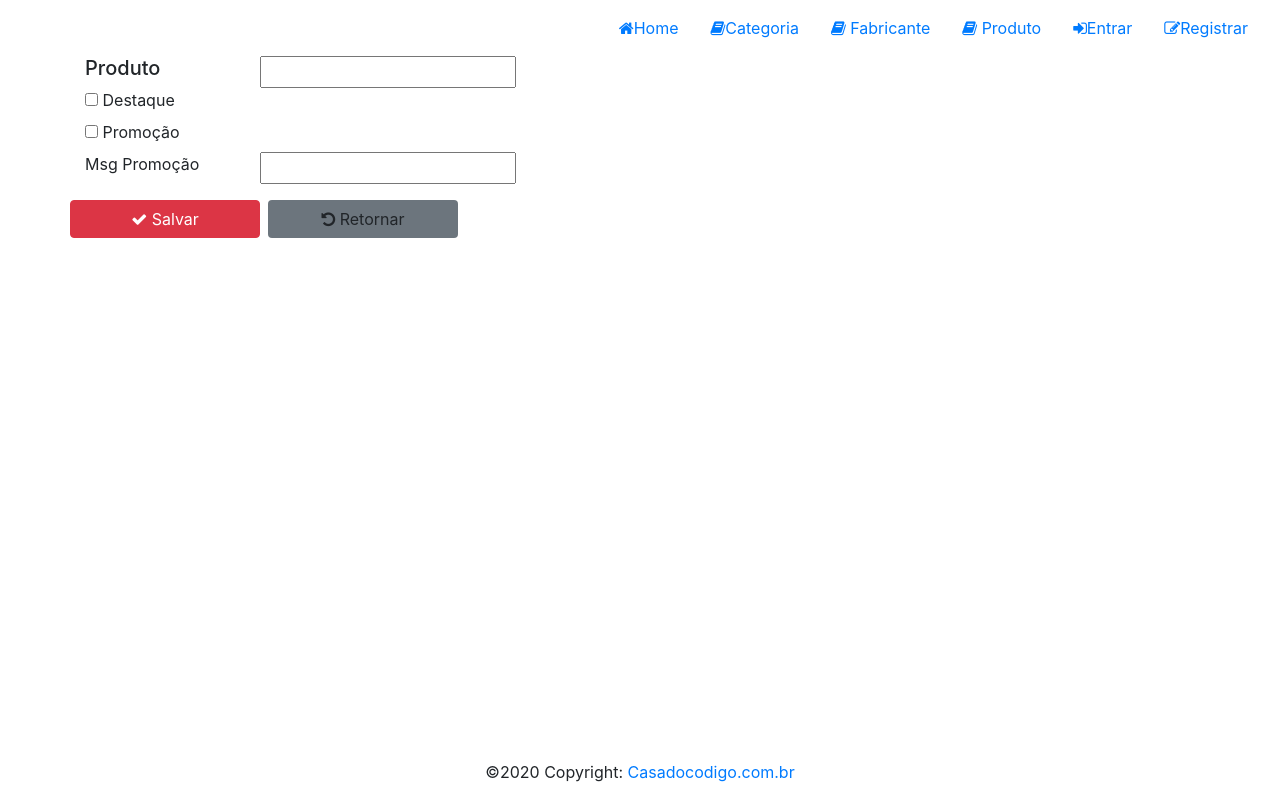
After one commit to ocaiohen/LojaPSI2025, a Django app: page /produto/edit/1 in a window 1280 px wide. The commit adds this page. Run offline with Django 4.2, Linux system fonts and the light colour scheme; data that the repository does not hold is empty; some libraries are stand-ins or nearby versions.

Commit message:
Made some stuff

```diff
--- /dev/null
+++ b/loja/templates/produto/produto-edit.html
@@ -0,0 +1,63 @@
+{% extends "base.html" %}
+{% load static %}
+
+{% block title %}Início{% endblock %}
+
+{% block styles %}
+    <link rel="stylesheet" href="{% static 'css/home.css' %}">
+{% endblock %}
+
+{% block content %}
+    <div id="content">
+        <div class="container">
+            <form method="POST" action="/produto/edit">
+                {% csrf_token %}
+                <div class="row">
+                    <input type="hidden" value="{{ produto.id }}" name="id">
+                    <h5 for="Produto" class="col-md-2">Produto</h5>
+                    <input value="{{ produto.Produto }}" name="Produto">
+                </div>
+
+                <div class="row">
+                    <div class="col-md-2">
+                        {% if produto.destaque %}
+                            <input type="checkbox" checked name="destaque">
+                        {% else %}
+                            <input type="checkbox" name="destaque">
+                        {% endif %}
+                        <label for="destaque">Destaque</label>
+                    </div>
+                </div>
+
+                <div class="row">
+                    <div class="col-md-2">
+                        {% if produto.promocao %}
+                            <input type="checkbox" checked name="promocao">
+                        {% else %}
+                            <input type="checkbox" name="promocao">
+                        {% endif %}
+                        <label for="promocao">Promoção</label>
+                    </div>
+                </div>
+
+                <div class="row">
+                    <label for="msgPromocao" class="col-md-2">Msg Promoção</label>
+                    <input value="{{ produto.msgPromocao }}" name="msgPromocao">
+                </div>
+
+                <div class="row">
+                    <button type="submit" class="btn btn-danger col-md-2 mt-3 mr-2">
+                        <i class="fa fa-check"></i> Salvar
+                    </button>
+                    <a href="{% url 'produto' %}" class="btn bg-secondary col-md-2 mt-3">
+                        <i class="fa fa-rotate-left"></i> Retornar
+                    </a>
+                </div>
+            </form>
+        </div>
+    </div>
+{% endblock %}
+
+{% block scripts %}
+    <script src="{% static 'js/home.js' %}"></script>
+{% endblock %}
--- a/loja/templates/produto/produto.html
+++ b/loja/templates/produto/produto.html
@@ -12,7 +12,7 @@
         <div class="row">
             <h5 class="col-md-3">{{prod.Produto}}</h5>
             <a href={% url 'produto' prod.id %} class="btn btn-primary mb-2 mr-2"><i class="fa fa-search"></i> Ver</a>
-            <a href={% url 'produto' prod.id %} class="btn bg-secondary mb-2 mr-2"><i class="fa fa-edit"></i> Editar</a>
+            <a href={% url 'edit-produto' prod.id %} class="btn bg-secondary mb-2 mr-2"><i class="fa fa-edit"></i> Editar</a>
             <a href={% url 'produto' prod.id %} class="btn btn-warning mb-2"><i class="fa fa-sign-in"></i> Apagar</a>
         </div>
         {% endfor %}
--- a/loja/views/ProdutoView.py
+++ b/loja/views/ProdutoView.py
@@ -1,4 +1,5 @@
 from django.http import HttpResponse
+from django.shortcuts import render, redirect
 from loja.models import Produto
 
 from datetime import timedelta, datetime
@@ -32,9 +33,64 @@ def list_produto_view(request, id=None):
 
     print(produtos)
 
-    html = "<h1> Produtos <h1> <ul>"
-    for p in produtos.all():
-        html += f"<li>{p.Produto}</li>"
-    html += "<ul>"
+    # html = "<h1> Produtos <h1> <ul>"
+    # for p in produtos.all():
+    #     html += f"<li>{p.Produto}</li>"
+    # html += "<ul>"
 
-    return HttpResponse(html)
+    # return HttpResponse(html)
+
+    context = {
+        'produtos': produtos
+    }
+
+    return render(request, template_name='produto/produto.html', context=context, status=200)
+
+def edit_produto_view(request, id=None):
+    produtos = Produto.objects.all()
+    if id is not None:
+        produtos = produtos.filter(id=id)
+    produto = produtos.first()
+    print(produto)
+    context = { 'produto': produto }
+    return render(request, template_name='produto/produto-edit.html', context=context,
+    status=200)
+
+def edit_produto_postback(request, id=None):
+    if request.method == 'POST':
+        # Salva dados editados
+        id = request.POST.get("id")
+        produto = request.POST.get("Produto")
+        destaque = request.POST.get("destaque")
+        promocao = request.POST.get("promocao")
+        msgPromocao = request.POST.get("msgPromocao")
+        print("postback")
+        print(id)
+        print(produto)
+        print(destaque)
+        print(promocao)
+        print(msgPromocao)
+        try:
+            obj_produto = Produto.objects.filter(id=id).first()
+            obj_produto.Produto = produto
+            obj_produto.destaque = (destaque is not None)
+            obj_produto.promocao = (promocao is not None)
+            if msgPromocao is not None:
+                obj_produto.msgPromocao = msgPromocao
+            obj_produto.save()
+            print("Produto %s salvo com sucesso" % produto)
+        except Exception as e:
+            print("Erro salvando edição de produto: %s" % e)
+
+    return redirect("/produto")
+
+def details_produto_view(request, id=None):
+    # Processa o evento GET gerado pela action
+    produtos = Produto.objects.all()
+    if id is not None:
+        produtos = produtos.filter(id=id)
+    produto = produtos.first()
+    print(produto)
+    context = {'produto': produto}
+    return render(request, template_name='produto/produto-details.html', context=context,
+    status=200)
```
Also changed, not shown: loja/urls/ProdutoUrls.py (+5 -3 lines).
